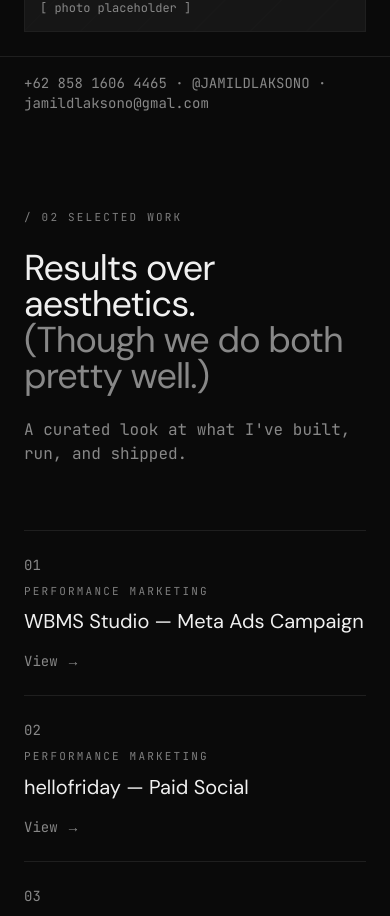
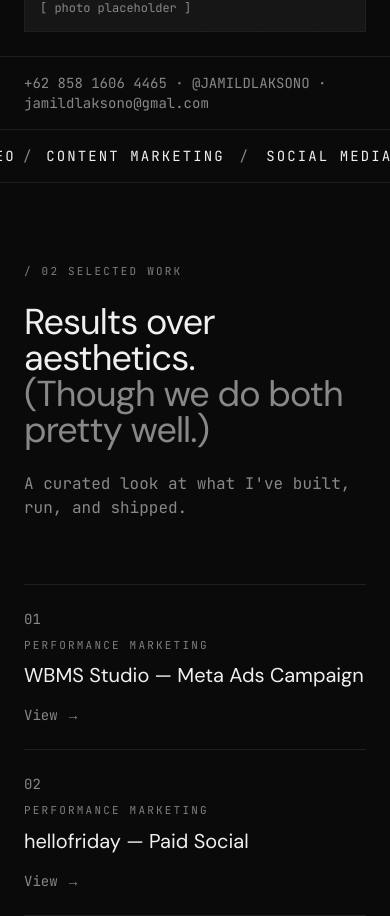
Before and after one commit to jamildlaksono44/jamildlaksono-portfolio, a Next.js app: page / in a window 390 px wide. Shown: the part 1194-2110 px from the top of the page. Built offline with nearby package versions, Linux system fonts and the light colour scheme.

Commit message:
fix: reverse visibility logic for HorizontalMarquee
Update marquee visibility to show on mobile/tablet and hide on desktop.

```diff
--- a/components/HorizontalMarquee.tsx
+++ b/components/HorizontalMarquee.tsx
@@ -45,7 +45,7 @@ export default function HorizontalMarquee({ items, className = '' }: HorizontalM
       whileInView={{ opacity: 1 }}
       viewport={{ once: true }}
       transition={{ duration: 0.6 }}
-      className={`hidden md:block overflow-hidden border-y border-border py-4 ${className}`}
+      className={`md:hidden overflow-hidden border-y border-border py-4 ${className}`}
     >
       <div className="flex w-full overflow-hidden">
         <div className="animate-marquee flex min-w-max">
```
